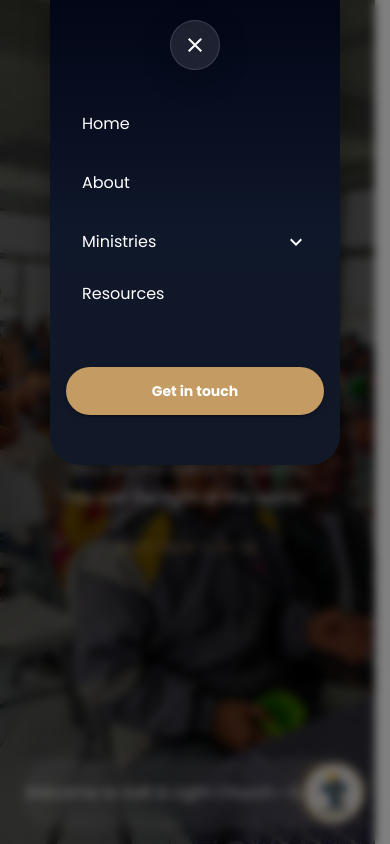
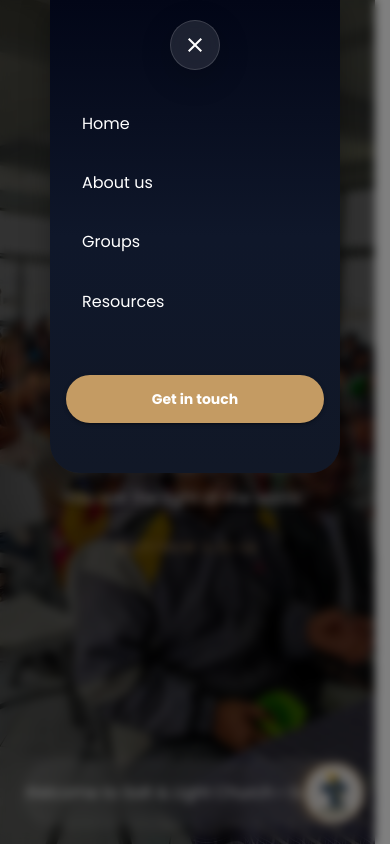
Before and after one commit to JayRostorfer/Salt-LightChurch, a Next.js app: page / in a window 390 px wide. Both pictures are taken after a click on the button 195 px from the left and 45 px from the top of the page. Shown: the top 844 px of the page. Built offline with nearby package versions, Linux system fonts and the light colour scheme.

Commit message:
Update 'About' text and remove Ministries accordion

```diff
--- a/src/components/layout/Navbar8.js
+++ b/src/components/layout/Navbar8.js
@@ -479,109 +479,25 @@ const navItemSx = {
                     onClick={() => setOpen(false)}
                     sx={navItemSx}
                   >
-                    <ListItemText primary="About" />
+                    <ListItemText primary="About us" />
                   </ListItemButton>
                 </ListItem>
               </motion.div>
 
-              {/* MINISTRIES ACCORDION */}
-              <motion.div variants={itemVariants}>
-                <Accordion
-                  disableGutters
-                  elevation={0}
-                  sx={{
-                    backgroundColor: "transparent",
-                    color: "white",
+             <motion.div variants={itemVariants}>
+                <ListItem disablePadding>
+                  <ListItemButton
+                    component={Link}
+                    href="/groups"
+                    disableRipple
+                    onClick={() => setOpen(false)}
+                    sx={navItemSx}
+                  >
+                    <ListItemText primary="Groups" />
+                  </ListItemButton>
+                </ListItem>
+              </motion.div>
 
-                    "&:before": {
-                      display: "none"
-                    }
-                  }}
-                >
-                  <AccordionSummary
-                    expandIcon={
-                      <ExpandMoreIcon
-                        sx={{
-                          color: "white"
-                        }}
-                      />
-                    }
-                    sx={{
-                      borderRadius: "18px",
-
-                      px: 2,
-
-                      "&:hover": {
-          backgroundColor: "rgba(255,255,255,0.08)",
-          color: "#c49b63",
-        },
-
-                      transition: "all 0.4s ease"
-                    }}
-                  >
-                    <Typography>
-                      Ministries
-                    </Typography>
-                  </AccordionSummary>
-
-                  <AccordionDetails
-                    sx={{
-                      display: "flex",
-                      flexDirection: "column",
-                      gap: 1,
-                      pt: 0.5
-                    }}
-                  >
-                    {/* AROMA WOMEN */}
-                    <Box
-                      component={Link}
-                      href="/groups#aroma-women"
-                      onClick={() => setOpen(false)}
-                      sx={accordionLinkSx}
-                    >
-                      Aroma Women
-                    </Box>
-
-                    <Box
-                      component={Link}
-                      href="/groups#influence-men"
-                      onClick={() => setOpen(false)}
-                      sx={accordionLinkSx}
-                    >
-                     Influence Men
-                    </Box>
-
-                    {/* YOUNG ADULTS */}
-                    <Box
-                      component={Link}
-                      href="/groups#be-light"
-                      onClick={() => setOpen(false)}
-                      sx={accordionLinkSx}
-                    >
-                      Young Adults
-                    </Box>
-
-                    <Box
-                      component={Link}
-                      href="/groups#rocksalt"
-                      onClick={() => setOpen(false)}
-                      sx={accordionLinkSx}
-                    >
-                      Rocksalt Youth
-                    </Box>
-
-                    {/* KIDS */}
-                    <Box
-                      component={Link}
-                      href="/groups#blast-kids"
-                      onClick={() => setOpen(false)}
-                      sx={accordionLinkSx}
-                    >
-                      Kids
-                    </Box>
-                  </AccordionDetails>
-                </Accordion>
-              </motion.div>
 
               {/* RESOURCES */}
 
```
